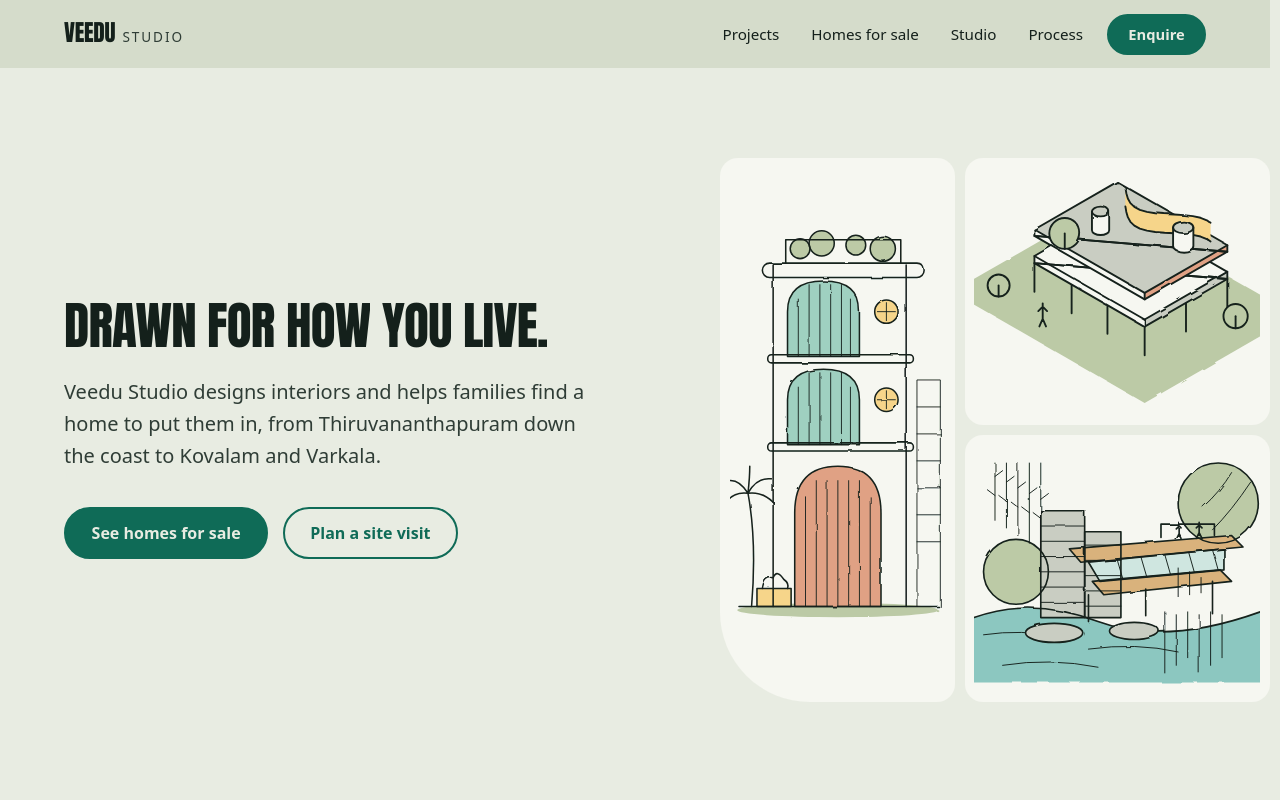
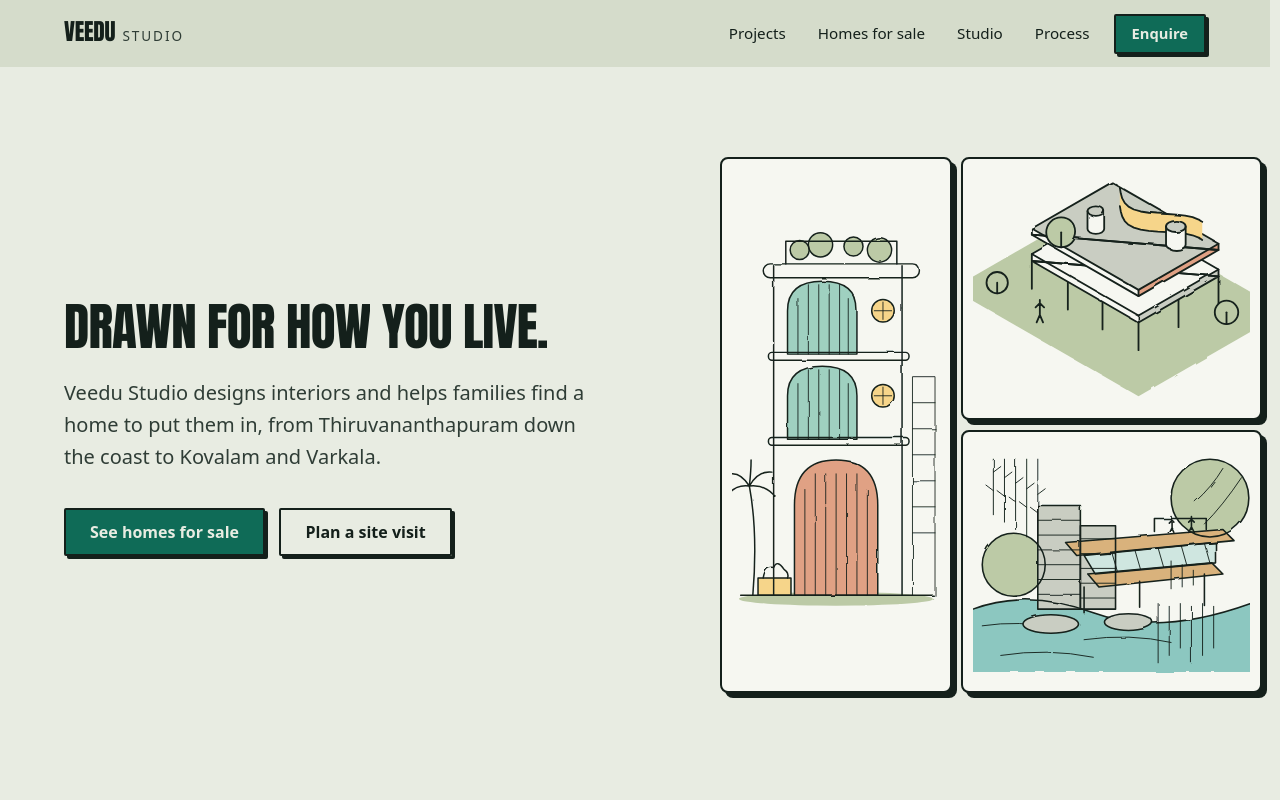
Before and after one commit to rkv6/veedu-studio, a React (Vite) app: page / in a window 1280 px wide. Shown: the top 800 px of the page. Built offline with nearby package versions, Linux system fonts and the light colour scheme.

Commit message:
Loom and Leaf treatment: square bordered buttons, hard shadows, hang-tag cards
Co-Authored-By: Claude Sonnet 5.5 <noreply@anthropic.com>
Claude-Session: https://claude.ai/code/session_01MMPTuv2VMiQgMsSYaPWUHe

```diff
--- a/src/index.css
+++ b/src/index.css
@@ -277,3 +277,38 @@ h3 { font-size: 1.4rem; line-height: 1.05; }
 .sketchbook .ink.thin { stroke-width: 1; }
 .sketchbook .wash { stroke: none; }
 @media (max-width: 960px) { .hero-art { height: 460px; } }
+
+/* Loom & Leaf treatment: 2px ink borders, square corners, hard offset shadows, hang-tag cards */
+:root { --hard: 3px 3px 0 var(--ink); --hard-lg: 5px 5px 0 var(--ink); --edge: 2px solid var(--ink); --paper: #f6f7f1; }
+.btn { min-height: 48px; padding: .7rem 1.5rem; border: var(--edge); border-radius: 2px; font-weight: 700; color: var(--lime); background: var(--laterite); box-shadow: var(--hard); transition: transform .2s cubic-bezier(.22,1,.36,1), box-shadow .2s, background-color .2s, color .2s; }
+.btn:hover { background: var(--laterite-d); border-color: var(--ink); transform: translate(-1px, -1px); box-shadow: 4px 4px 0 var(--ink); }
+.btn:active { transform: translate(2px, 2px); box-shadow: 1px 1px 0 var(--ink); }
+.btn-ghost { background: transparent; color: var(--ink); }
+.btn-ghost:hover { background: var(--ink); color: var(--lime); }
+.btn-sm { min-height: 40px; padding: .5rem 1rem; }
+.top .btn { box-shadow: var(--hard); }
+.chip { border: var(--edge); font-weight: 600; }
+.select select, form select, form input, form textarea { border: var(--edge); border-radius: 4px; background: #fff; }
+
+.home, .services li, form, .sketchbook .tile { border: var(--edge); border-radius: 8px; box-shadow: var(--hard-lg); }
+.home, .services li { background: var(--paper); }
+.sketchbook .tile.tall { border-radius: 8px; }
+.home { position: relative; transform-origin: 50% 0; padding-top: 0; }
+.home:hover { transform: translate(-1px, -2px) rotate(-.8deg); box-shadow: 7px 7px 0 var(--ink); }
+.home::before { content: ''; position: absolute; z-index: 2; left: 50%; top: .6rem; width: .95rem; height: .95rem; margin-left: -.475rem; border-radius: 50%; background: var(--brass); border: var(--edge); }
+.plan-wrap { padding-top: 2rem; border-bottom: var(--edge); background: #fff; }
+.services { gap: 1rem; }
+.services li { padding: 1.3rem 1.5rem; }
+form { background: var(--paper); }
+
+.steps { gap: 1.4rem; }
+.steps li { padding: 1.3rem 1.4rem 1.5rem; border: 2px solid var(--lime); border-radius: 8px; box-shadow: 5px 5px 0 var(--brass); }
+.steps li::before { display: none; }
+
+.detail { border: var(--edge); border-radius: 8px; box-shadow: 8px 8px 0 var(--ink); }
+.detail-close { border: var(--edge); border-radius: 4px; }
+.pull-tab { border: var(--edge); border-radius: 4px 4px 10px 10px; box-shadow: var(--hard); }
+.marquee { border-block: var(--edge); }
+
+.hero { overflow-x: clip; }
+.hero-art { overflow: visible; padding: 0 8px 8px 0; }
```
